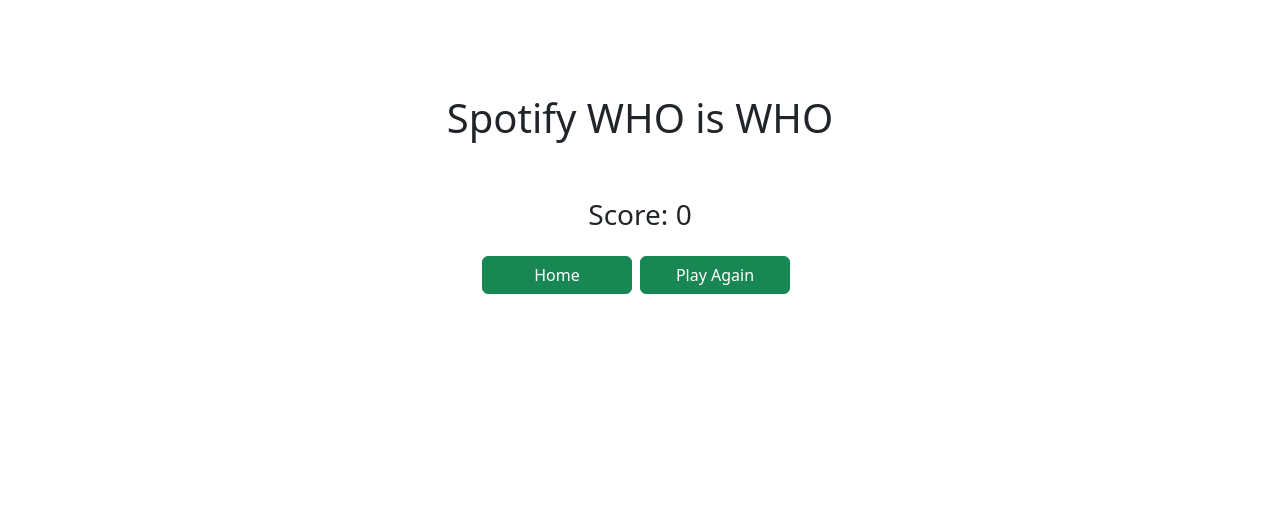
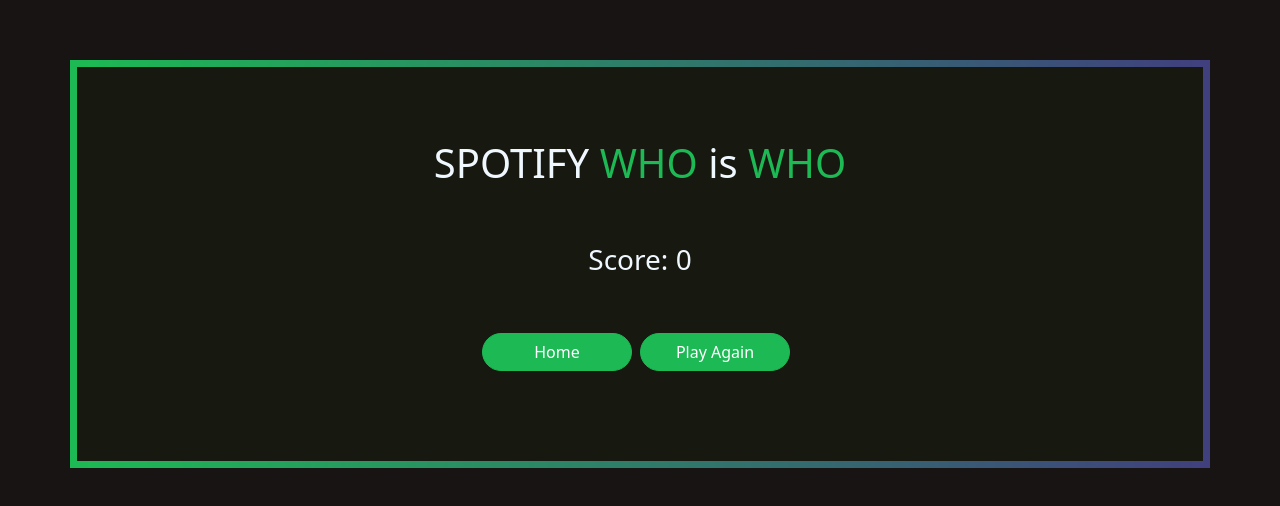
Before and after one commit to NNshnur/Spotify-Who-is-Who-music-trivia-, an Angular app: page /result in a window 1280 px wide. Shown: the part 146-652 px from the top of the page. Built offline with nearby package versions, Linux system fonts and the light colour scheme.

Commit message:
Styling to all components completed

```diff
--- a/src/app/game/game.component.css
+++ b/src/app/game/game.component.css
@@ -0,0 +1,26 @@
+.outer {
+    background-color: #191414;
+    position: relative;
+    padding-bottom: 9%;
+    padding-top: 3%;
+
+  }
+
+  .inner {
+    background-color: #171810;
+    border: 7px solid;
+    border-image: linear-gradient(to right, #1DB954, #40407e);
+    border-image-slice: 1;
+    color: aliceblue;
+    position: relative;
+    padding-bottom: 7%;
+  }
+
+.span {
+    color: #1DB954;
+}
+
+#artistContainer{
+    padding-bottom: 5%;
+
+}
--- a/src/app/game/game.component.html
+++ b/src/app/game/game.component.html
@@ -1,24 +1,45 @@
-<section> <div class="container mt-5 text-center align-items-center justify-content-center vh-100">
-    <br> <br> <br> <br> <br> <br> <br> <br>
-    <h1>Spotify WHO is WHO</h1>
+<!-- <div class="outer" >
+<br><br>
+    <div class="container mt-5 text-center inner align-items-center justify-content-center">
+      <br> <br>
+      <h1>Spotify <span class="span">WHO</span> is <span class="span">WHO</span></h1>
+      <br> <br>
 
-<br> <br>
+      <div class="container mt-5 text-center align-items-center justify-content-center">
+        <app-song #songComponent></app-song> -->
+        <!-- song buttons  -->
+        <!-- <div class="container" id="songContainer"> -->
+          <!-- Your song buttons -->
+        <!-- </div>
+        <br> -->
+        <!-- artist buttons -->
+        <!-- <div class="container" id="artistContainer"> -->
+          <!-- Your artist buttons -->
+        <!-- </div>
 
-<section>
-    <div class="container mt-5 text-center align-items-center justify-content-center vh-100">
-     <app-song #songComponent></app-song>
-      <!-- song buttons  -->
-      <div id="songContainer">
+    </div>
+  </div>
+</div> -->
 
+<div class="outer"><br><br><br>
+  <div class="container mt-5 text-center inner align-items-center justify-content-center"><br><br><br>
+      <h1>SPOTIFY <span class="span">WHO</span> is <span class="span">WHO</span></h1><br><br><br>
+
+      <div class="container mt-5 text-center align-items-center justify-content-center">
+          <app-song #songComponent></app-song>
+          <!-- song buttons -->
+          <div class="container" id="songContainer">
+              <button *ngFor="let song of songs; let i = index" class="song-btn" (click)="onSongButtonClick(i)">
+                  {{ song.name }}
+              </button>
+          </div>
+          <br><br><br>
+          <!-- artist buttons -->
+          <div class="container" id="artistContainer">
+              <button *ngFor="let artist of artists; let i = index" class="artist-btn" (click)="checkArtist(artist.name)">
+                  {{ artist.name }}
+              </button>
+          </div>
       </div>
-
-      <br>
-
-      <!-- artist buttons -->
-      <div id="artistContainer">
-
-      </div>
-    </div>
-  </section>
+  </div>
 </div>
-</section>
--- a/src/app/game/game.component.ts
+++ b/src/app/game/game.component.ts
@@ -74,7 +74,9 @@
     }
     if (!this.validateSongUrls()) {
       this.setupGameLayout();
+
     }
+    this.removeSongsWithoutUrl();
   }
 
   validateSongUrls = () => {
@@ -98,13 +100,15 @@
     const songContainer = document.getElementById("songContainer");
     if (songContainer) {
       songContainer.innerHTML = "";
-      for (let i = 1; i <= numberOfSongs; i++) {
+      for (let i = 0; i < numberOfSongs; i++) {
         const button = document.createElement("button");
         button.type = "button";
-        button.className = "btn btn-secondary me-2";
-        button.innerHTML = `<i class="bi bi-play-circle-fill"></i> Song ${i}`;
+        button.style.borderRadius = "25px";
+        button.className = "btn btn-secondary me-2 custom-btn";
+        button.innerHTML = `<i class="bi bi-play-circle-fill"></i> Song ${i+1}`;
         button.addEventListener("click", () => this.onSongButtonClick(i));
         songContainer.appendChild(button);
+
       }
     }
   }
@@ -118,7 +122,20 @@
         const artistName = artist.name;
         const button = document.createElement("button");
         button.type = "button";
-        button.className = "btn btn-success me-2";
+        button.style.backgroundColor = "#1DB954";
+        button.style.borderColor = "#1DB954";
+        button.style.color = "white";
+        button.style.borderRadius = "25px";
+        // this is for hover effect
+        button.addEventListener("mouseover", function() {
+          button.style.backgroundColor = "#40407e";
+        });
+
+        button.addEventListener("mouseout", function() {
+          button.style.backgroundColor = "#1DB954";
+        });
+
+        button.className = "btn btn-success me-2 green-custom-btn";
         button.textContent = artistName;
         button.addEventListener("click", () => this.checkArtist(artistName));
         artistContainer.appendChild(button);
@@ -213,6 +230,7 @@
         console.log(
           `Now playing: ${currentSong.name} by ${currentSong.artists[0].name}`
         );
+
       });
 
       this.sounds[index].play();
@@ -250,6 +268,8 @@
     }
   }
 
+
+
   selectBtnOption(): void {
     this.router.navigate(["/result"]);
   }
--- a/src/app/home/home.component.css
+++ b/src/app/home/home.component.css
@@ -1,4 +1,61 @@
 .longer-button {
     width:200px;
+    background-color: #1DB954;
+    border-radius: 25px;
+    color: white;
+    transition: background-color 0.3s ease;
+    border-color: #1DB954 !important;
+    cursor: pointer;
+}
 
+.longer-button:hover {
+    background-color: #40407e;
+  }
+
+  h4, p{
+    color: #626463;
+  }
+
+ .outer {
+    background-color: #191414;
+    position: relative;
+    margin-top: 60px;
 }
+
+.inner {
+    background-color: #171810;
+    border: 7px solid;
+    border-image: linear-gradient(to right, #1DB954, #40407e);
+    border-image-slice: 1;
+    padding: 20px;
+    color:aliceblue;
+    position: relative;
+    padding:40px;
+}
+
+@keyframes fadeIn {
+    from {
+      opacity: 0;
+    }
+    to {
+      opacity: 1;
+    }
+  }
+
+
+ .animated-text {
+    animation: fadeIn 3.5s ease-out;
+  }
+
+
+.span {
+    color: #1DB954;
+}
+
+.text-right {
+    text-align: left;
+}
+
+.text-left {
+    text-align: left;
+}
--- a/src/app/home/home.component.html
+++ b/src/app/home/home.component.html
@@ -1,19 +1,21 @@
-<div class="container mt-5 text-center">
-  <br><br><br><br><br>
-  <h1>Spotify WHO is WHO</h1>
+<div class="outer  vh-100" >
+<br> <br> <br>
+<div class="container mt-5 text-center inner">
+
+  <h1>SPOTIFY <span class="span">WHO</span> is <span class="span">WHO</span></h1>
   <br>
-  <h4><em>Welcome to "Artist Guess," the ultimate music trivia game where
-    your knowledge of artists and songs is put to the test! :) Are you ready to prove
-    your music expertise? </em></h4>
-</div>
+  <h4 class="text-right animated-text">Let's embark on this thrilling music trivia adventure! To get started,
+    buckle up your musical knowledge seatbelt and let's dive into the world of artists and songs. Whether you're
+    a music aficionado or just here for the fun, it's going to be an exciting journey! Are you ready to play? <br> </h4>
 
-<div class="container align-items-center justify-content-center vh-100">
+
+<div class="container align-items-center justify-content-center">
   <div *ngIf="authLoading || configLoading" class="text-center mt-5">Loading...</div>
   <div *ngIf="!authLoading && !configLoading" class="mt-5">
     <div class="row">
       <div class="col">
         <div class="form-group">
-          <label for="genre" class="text-left"><strong>Genre</strong></label>
+          <label for="genre" class="text-left"><strong><span class="span">GENRE</span></strong></label>
           <select id="genre" class="form-control" [(ngModel)]="selectedGenre" (ngModelChange)="setGenre($event)">
             <option value="" disabled selected>Select Genre</option>
             <option *ngFor="let genre of genres" [value]="genre">{{ genre }}</option>
@@ -25,7 +27,7 @@
     <div class="row">
       <div class="col">
         <div class="form-group">
-          <label for="numberOfArtists" class="text-left"><strong>Artists</strong></label>
+          <label for="numberOfArtists" class="text-left"><strong><span class="span">ARTISTS</span></strong></label>
           <select id="numberOfArtists" class="form-control" [(ngModel)]="numberOfArtists" (ngModelChange)="setNumberOfArtists($event)">
             <option value="" disabled selected>Select Number of Artists</option>
             <option *ngFor="let item of [].constructor(3); let i = index" [value]="i + 2">{{ i + 2 }}</option>
@@ -37,7 +39,7 @@
     <div class="row">
       <div class="col">
         <div class="form-group">
-          <label for="numberOfSongs" class="text-left"><strong>Songs</strong></label>
+          <label for="numberOfSongs" class="text-left"><strong><span class="span">SONGS</span></strong></label>
           <select id="numberOfSongs" class="form-control" [(ngModel)]="numberOfSongs" (ngModelChange)="setNumberOfSongs($event)">
             <option value="" disabled selected>Select Number of Songs</option>
             <option *ngFor="let item of [].constructor(3); let i = index" [value]="i + 1">{{ i + 1 }}</option>
@@ -49,8 +51,13 @@
 
     <div class="row">
       <div class="col d-flex justify-content-center">
-        <button class="btn btn-success longer-button" (click)="submitAndStartGame()">Submit</button>
+        <button class="btn btn-success longer-button" (click)="submitAndStartGame()">Submit</button> <br>
       </div>
+
     </div>
+
   </div>
 </div>
+</div>
+
+</div>
--- a/src/app/result/result.component.css
+++ b/src/app/result/result.component.css
@@ -0,0 +1,32 @@
+.span {
+    color: #1DB954;
+}
+
+.outer {
+    background-color: #191414;
+    position: relative;
+    padding-bottom: 9%;
+    padding-top: 3%;
+
+  }
+
+  .inner {
+    background-color: #171810;
+    border: 7px solid;
+    border-image: linear-gradient(to right, #1DB954, #40407e);
+    border-image-slice: 1;
+    color: aliceblue;
+    position: relative;
+    padding-bottom: 7%;
+  }
+
+  .button {
+    background-color: #1DB954 !important;
+    border-color: #1DB954 !important;
+    color: white;
+    border-radius: 25px !important;
+}
+
+    .button:hover {
+    background-color: #40407e !important;
+}
--- a/src/app/result/result.component.html
+++ b/src/app/result/result.component.html
@@ -1,12 +1,15 @@
-<div class="container mt-5 text-center">
-    <br> <br> <br> <br> <br> <br> <br> <br>
-    <h1>Spotify WHO is WHO</h1>
+<div class="outer  vh-100" >
+    <br> <br> <br> <br> <br>
+<div class="container mt-5 text-center inner">
+    <br> <br> <br>
+    <h1>SPOTIFY <span class="span">WHO</span> is <span class="span">WHO</span></h1>
     <br><br>
 
-    <h3 class="text-center"> Score: {{ score }}</h3>
+    <h3 class="text-center"> Score: {{ score }}</h3><br>
 
     <div class="d-flex justify-content-center mt-4">
-        <button type="button" class="btn btn-success me-2" style="width: 150px;" (click)="goToHomePage()">Home</button>
-        <button type="button" class="btn btn-success me-2" style="width: 150px;" (click)="playAgain()">Play Again</button>
+        <button type="button" class="button btn btn-success me-2" style="width: 150px;" (click)="goToHomePage()">Home</button>
+        <button type="button" class="button btn btn-success me-2" style="width: 150px;" (click)="playAgain()">Play Again</button>
     </div>
 </div>
+</div>
--- a/src/app/song/song.component.ts
+++ b/src/app/song/song.component.ts
@@ -31,19 +31,5 @@
   }
 
 
-  // pauseSong() : void {
-  //   if(this.sound && this.sound.playing()) {
-  //     this.sound.pause();
-  //   }
-  // }
-
-  // stopSong() : void {
-  //   if(this.sound) {
-  //     this.sound.stop();
-  //   }
-  // }
-
-  loadSong() : void {}
-
 
 }
```
